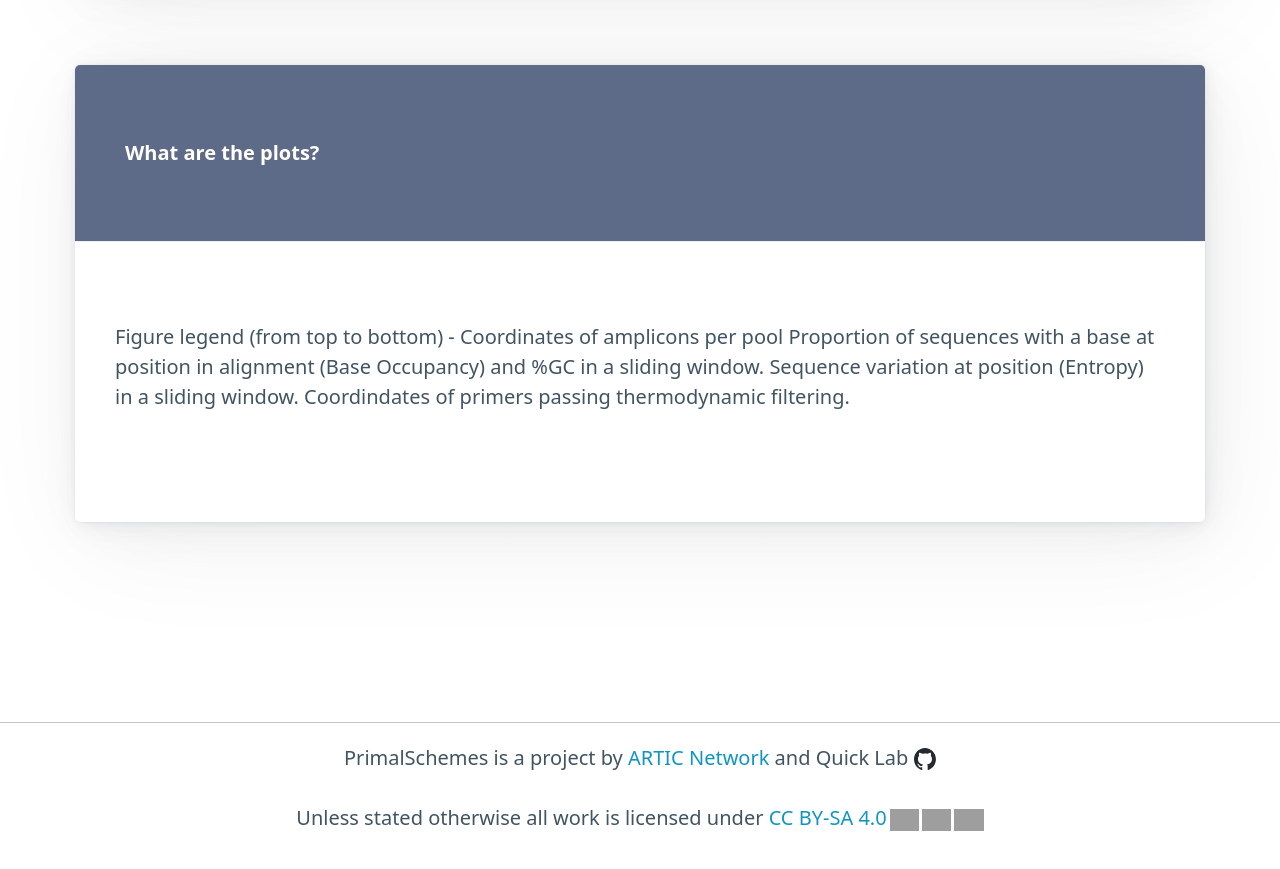
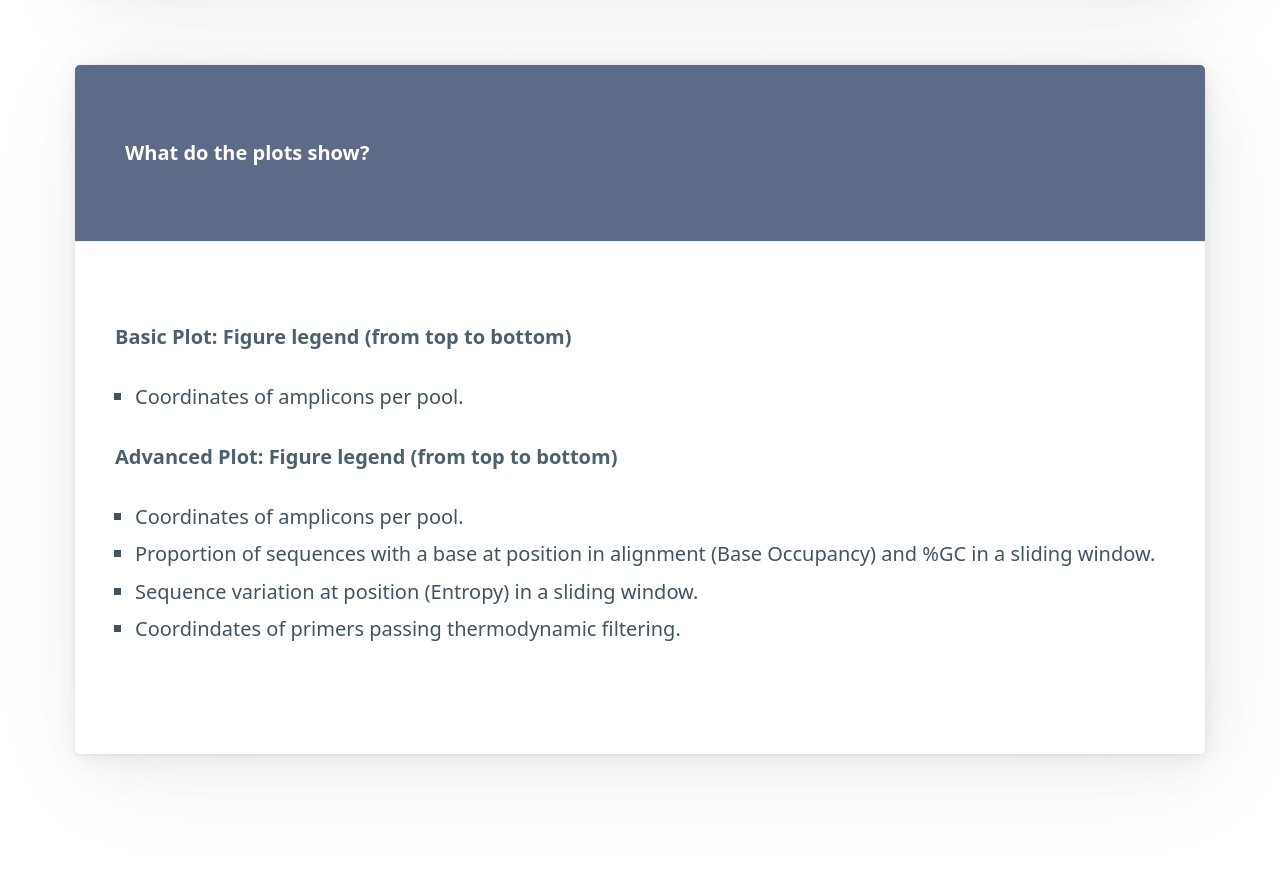
Before and after one commit to quick-lab/primalscheme-labs, a SvelteKit app: page /faqs in a window 1280 px wide. Shown: the part 1920-2789 px from the top of the page. Built offline with nearby package versions, Linux system fonts and the light colour scheme; grey boxes are pictures that could not be loaded.

Commit message:
Added plot legand to FAQ

```diff
--- a/src/routes/faqs/+page.svelte
+++ b/src/routes/faqs/+page.svelte
@@ -75,15 +75,24 @@
 <article>
 	<header>
 		<nav>
-			<li><strong>What are the plots?</strong></li>
+			<li><strong>What do the plots show?</strong></li>
 		</nav>
 	</header>
-	<p>
-		Figure legend (from top to bottom) - Coordinates of amplicons per pool Proportion of sequences
-		with a base at position in alignment (Base Occupancy) and %GC in a sliding window. Sequence
-		variation at position (Entropy) in a sliding window. Coordindates of primers passing
-		thermodynamic filtering.
-	</p>
+	<h6>Basic Plot: Figure legend (from top to bottom)</h6>
+	<ul><li>Coordinates of amplicons per pool.</li></ul>
+
+	<h6>Advanced Plot: Figure legend (from top to bottom)</h6>
+	<ul>
+		<li>Coordinates of amplicons per pool.</li>
+
+		<li>
+			Proportion of sequences with a base at position in alignment (Base Occupancy) and %GC in a
+			sliding window.
+		</li>
+		<li>Sequence variation at position (Entropy) in a sliding window.</li>
+
+		<li>Coordindates of primers passing thermodynamic filtering.</li>
+	</ul>
 </article>
 
 <style>
```
